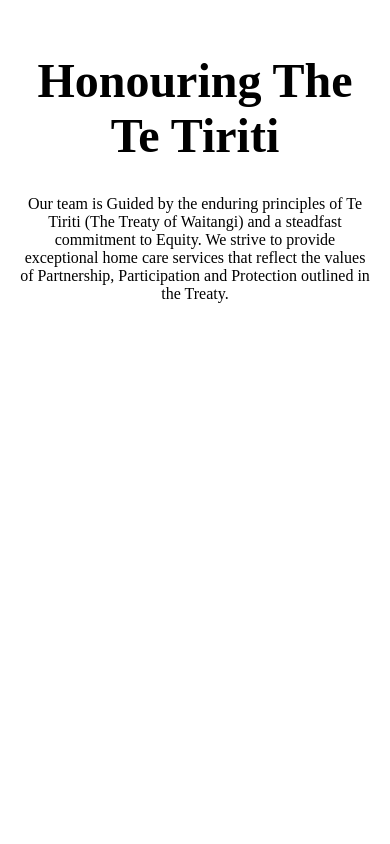
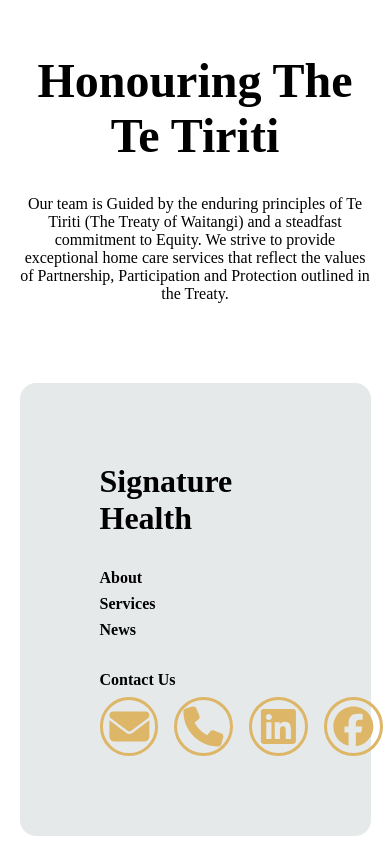
Before and after one commit to JeffleIncarnate/Signature-Health, an Astro site: page / in a window 390 px wide. Shown: the part 1421-2265 px from the top of the page. Before the commit the page ends 1804 px from the top, so only its background shows below. Built offline with nearby package versions, Linux system fonts and the light colour scheme; Astro itself is replaced by a stand-in of ours.

```diff
--- a/src/components/footer/footer.scss
+++ b/src/components/footer/footer.scss
@@ -9,12 +9,25 @@
   display: flex;
   align-items: center;
   justify-content: space-between;
+  flex-wrap: wrap;
 
   background-color: rgba($darkGreen, 0.1);
   border-radius: 1rem;
 
-  @media screen and (max-width: 700px) {
-    display: none;
+  @media screen and (max-width: 1200px) {
+    width: 90%;
+
+    margin: 2% 5%;
+  }
+
+  @media screen and (max-width: 860px) {
+    .Name {
+      margin-bottom: 2rem;
+    }
+
+    .SectionRight {
+      width: 100%;
+    }
   }
 
   > .Name {
@@ -24,13 +37,22 @@
 
     h2 {
       font-size: 3rem;
+
+      @media screen and (max-width: 1400px) {
+        font-size: 2.5rem;
+      }
+
+      @media screen and (max-width: 1200px) {
+        font-size: 2rem;
+      }
     }
   }
 
   > .SectionRight {
     display: flex;
     align-items: flex-start;
-    justify-content: center;
+    justify-content: flex-start;
+    flex-wrap: wrap;
     gap: 2rem;
 
     .Links {
@@ -53,8 +75,6 @@
       font-weight: bold;
 
       .Chat__Socials {
-        width: 100%;
-
         display: flex;
         align-items: center;
         justify-content: space-evenly;
@@ -70,6 +90,11 @@
 
           border-radius: 50%;
           border: 0.2rem solid $gold;
+
+          @media screen and (max-width: 900px) {
+            width: 2.5rem;
+            height: 2.5rem;
+          }
         }
       }
     }
```
